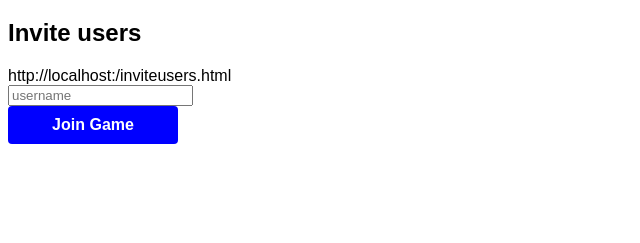
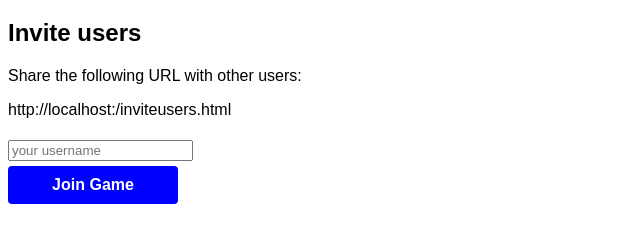
Before and after one commit to anneb/multiusergame, a website: page static/inviteusers.html in a window 1280 px wide. Shown: the part 61-304 px from the top of the page, without its empty margins (0-640 px from the left). Drawn offline with Linux system fonts and the light colour scheme.

Commit message:
update creategame UI

```diff
--- a/static/inviteusers.html
+++ b/static/inviteusers.html
@@ -27,6 +27,10 @@
         font-size:xx-large;
         color:red;
       }
+      .username {
+        padding-top: 5px;
+        padding-bottom: 5px;
+      }
     </style>
     <script src="./gameclient.js"></script>
     <script>
@@ -54,7 +58,7 @@
         let startButton = document.querySelector("#startbutton");
         startButton.addEventListener("click", joinGame);
         let gameUrl = document.querySelector("#gameurl");
-        gameUrl.innerHTML =
+        gameUrl.innerHTML = 'Share the following URL with other users:<p>' +
           window.location.protocol +
           "//" +
           window.location.hostname +
@@ -65,7 +69,7 @@
               ? ":" + window.location.port : ""
           ) +
           "/inviteusers.html" +
-          window.location.search;
+          window.location.search + '<p>'
       }
       window.addEventListener("load", init);
     </script>
@@ -74,7 +78,7 @@
     <h1>Poker 0.1</h1>
     <h2>Invite users</h2>
     <div class="gameurl" id="gameurl"></div>
-    <input type="text" name="username" placeholder="username" /><br />
+    <div class="username"><input type="text" name="username" placeholder="your username" /></div>
     <div class="button" id="startbutton">Join Game</div>
     <div class="error" id="error"></div>
   </body>
```
